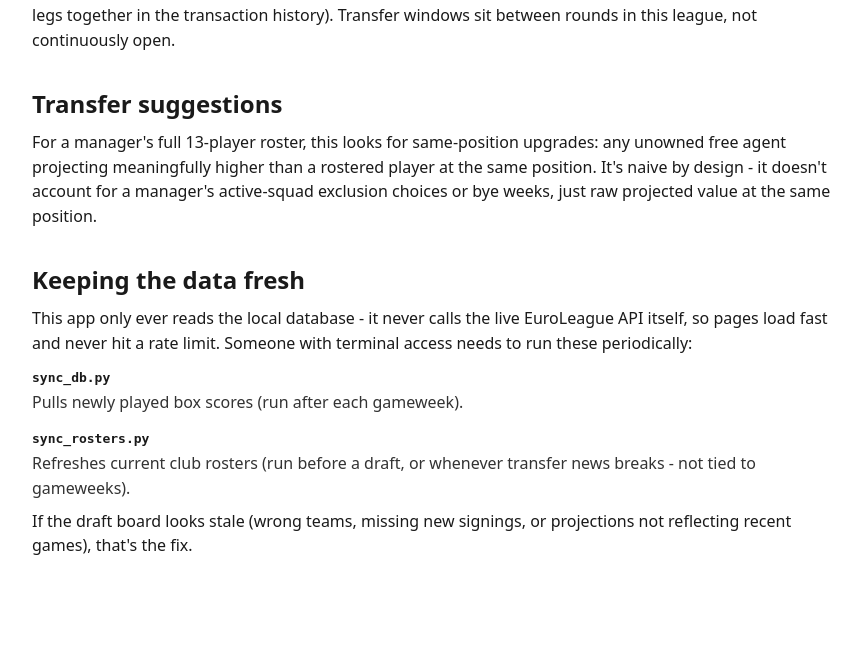
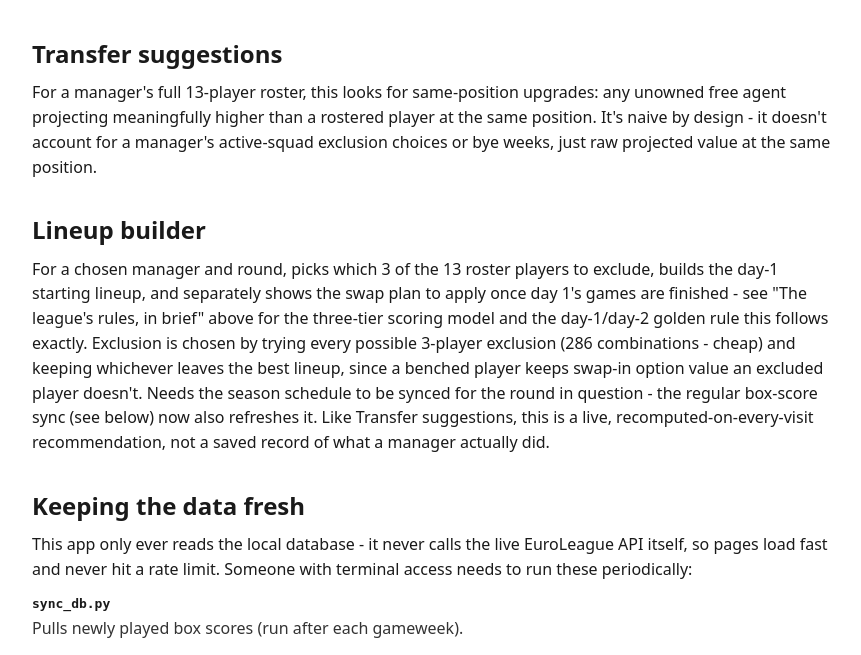
Before and after one commit to doulgeo/euroleague_fantasy_strategist, a Flask app: page /how-it-works in a window 1280 px wide. Shown: the part 2120-2775 px from the top of the page, without its empty margins (0-861 px from the left). Before the commit the page ends 2675 px from the top, so only its background shows below. Run offline with Flask 3, Linux system fonts and the light colour scheme.

Commit message:
Wire the lineup builder into the app as /lineup
engine/lineup.py's real logic (choose_active_squad -> build_lineup ->
swap_after_day1) was only ever exercised via poc_run.py. Wires it into
a live, recomputed-each-visit /lineup route for a chosen manager and
round - the 3-of-13 exclusion, day-1 starting lineup + captain, and the
day-2 swap plan. No persistence of what a manager actually picks (v1
scope, matches /transfers).

Building this surfaced a real gap: player_game_stats only ever has
already-played games (fetch_season filters to played before writing
anything), so there was no local data for a round that hasn't happened
yet - the entire point of a decision-support tool. Fixed with a new
`schedule` table (every game, played or not; full resync per season
like `rosters`, populated by sync_db.py at no extra network cost since
it reuses list_games' already-warm disk cache) and a new sibling
function, engine.lineup.team_dates_from_schedule, alongside the
existing (untouched) team_dates_for_round.

Validated team_dates_from_schedule against team_dates_for_round across
all 47 rounds of E2025: 0 mismatches. Live-tested against the real,
already-published E2026 schedule (round 1, 2026-09-25) with a real
13-player test roster, tracing the output player-by-player against the
documented rules rather than just checking it didn't crash. No
regression in poc_run.py/backtest_eval.py, which still use the
untouched historical path.

Co-Authored-By: Claude Sonnet 5 <noreply@anthropic.com>
Claude-Session: https://claude.ai/code/session_016vU3ksksf1pUHAonJaLa8A

```diff
--- a/app.py
+++ b/app.py
@@ -34,8 +34,17 @@ from engine.db import (
     latest_game_date,
     load_roster,
     load_rows,
+    load_schedule,
+    next_unplayed_round,
     roster_synced_at,
     row_count,
+)
+from engine.lineup import (
+    availability_label,
+    build_lineup,
+    choose_active_squad,
+    swap_after_day1,
+    team_dates_from_schedule,
 )
 from engine.projections import Projection, build_projections
 from engine.roster import REQUIRED_COUNTS, Roster
@@ -485,5 +494,75 @@ def transfers():
     )
 
 
+@app.route("/lineup")
+def lineup():
+    conn = get_db()
+    managers = ownership.list_managers(conn)
+
+    manager_id_raw = request.args.get("manager_id")
+    selected_manager_id = int(manager_id_raw) if manager_id_raw else None
+
+    rounds = sorted({r["round"] for r in load_schedule(conn, CURRENT_SEASON) if r.get("round") is not None})
+    default_round = next_unplayed_round(conn, CURRENT_SEASON)
+    round_raw = request.args.get("round")
+    selected_round = int(round_raw) if round_raw else default_round
+
+    roster = None
+    roster_error = None
+    schedule_error = None
+    initial = None
+    recommended = None
+    excluded: list[Projection] = []
+    team_dates: dict[str, str] = {}
+
+    if selected_manager_id and selected_round:
+        pool, _new_ids = get_pool(conn)
+        player_ids = ownership.manager_roster_ids(conn, selected_manager_id)
+        players = [pool[pid] for pid in player_ids if pid in pool]
+        unresolved = len(player_ids) - len(players)
+
+        try:
+            roster = Roster(players=players)
+        except ValueError as e:
+            roster_error = f"{e} (drafted so far: {len(player_ids)}/13, {unresolved} not found in current pool)"
+
+        if roster is not None:
+            schedule_rows = load_schedule(conn, CURRENT_SEASON, round_no=selected_round)
+            team_dates = team_dates_from_schedule(schedule_rows, selected_round)
+
+            if not team_dates:
+                schedule_error = (
+                    f"No scheduled games found for round {selected_round} of {CURRENT_SEASON}. "
+                    f"Either the schedule hasn't been synced yet (see Sync) or this round genuinely "
+                    f"has no games - try a different round."
+                )
+            else:
+                projected_value = lambda pid: pool[pid].projected_pir_with_bonus  # noqa: E731
+                try:
+                    active_squad = choose_active_squad(roster, team_dates, projected_value)
+                    initial = build_lineup(active_squad, team_dates, projected_value)
+                    recommended = swap_after_day1(initial, team_dates, projected_value)
+                    excluded = active_squad.excluded
+                except RuntimeError as e:
+                    schedule_error = f"Could not build a lineup for this round: {e}"
+
+    return render_template(
+        "lineup.html",
+        managers=managers,
+        rounds=rounds,
+        selected_manager_id=selected_manager_id,
+        selected_round=selected_round,
+        roster=roster,
+        roster_error=roster_error,
+        schedule_error=schedule_error,
+        initial=initial,
+        recommended=recommended,
+        excluded=excluded,
+        team_dates=team_dates,
+        availability_label=availability_label,
+        current_season=CURRENT_SEASON,
+    )
+
+
 if __name__ == "__main__":
     app.run(debug=True)
--- a/engine/db.py
+++ b/engine/db.py
@@ -130,6 +130,40 @@ _ROSTER_COLUMNS = (
     "season_code", "player_id", "player_name", "position", "team", "team_name", "dorsal", "active", "synced_at",
 )
 
+# --- Season schedule (engine.data.normalize_schedule / sync_db.py) ---
+#
+# Every game in a season, played or not - `player_game_stats` only ever has
+# rows for games that have already been played (fetch_season filters to
+# `played` before ever writing anything), so it can't answer "who plays
+# whom, and when, in a round that hasn't happened yet." This table can -
+# it's what makes a lineup recommendation possible *before* a round starts,
+# not just a review of one after the fact. Same "replace per scope" pattern
+# as `rosters` rather than upsert: real schedules get rescheduled (see
+# docs/technical_notes.md's round-33 E2025 note), so a sync must be able to
+# make a stale date/matchup disappear, not just add to what's there.
+
+_CREATE_SCHEDULE_SQL = """
+CREATE TABLE IF NOT EXISTS schedule (
+    season_code TEXT NOT NULL,
+    game_code INTEGER NOT NULL,
+    round INTEGER,
+    game_date TEXT,
+    local_team_code TEXT,
+    road_team_code TEXT,
+    played INTEGER NOT NULL,
+    synced_at TEXT NOT NULL,
+    PRIMARY KEY (season_code, game_code)
+)
+"""
+
+_CREATE_SCHEDULE_ROUND_INDEX_SQL = (
+    "CREATE INDEX IF NOT EXISTS idx_schedule_season_round ON schedule (season_code, round)"
+)
+
+_SCHEDULE_COLUMNS = (
+    "season_code", "game_code", "round", "game_date", "local_team_code", "road_team_code", "played", "synced_at",
+)
+
 
 def get_connection(db_path: Path | str = DB_PATH) -> sqlite3.Connection:
     conn = sqlite3.connect(db_path)
@@ -143,6 +177,8 @@ def get_connection(db_path: Path | str = DB_PATH) -> sqlite3.Connection:
     conn.execute(_CREATE_TRANSACTIONS_GROUP_INDEX_SQL)
     conn.execute(_CREATE_ROSTERS_SQL)
     conn.execute(_CREATE_ROSTERS_TEAM_INDEX_SQL)
+    conn.execute(_CREATE_SCHEDULE_SQL)
+    conn.execute(_CREATE_SCHEDULE_ROUND_INDEX_SQL)
     conn.commit()
     return conn
 
@@ -251,6 +287,56 @@ def roster_synced_at(conn: sqlite3.Connection, season_code: str) -> str | None:
     return row[0] if row else None
 
 
+def replace_schedule(conn: sqlite3.Connection, season_code: str, rows: list[dict]) -> int:
+    """Full snapshot refresh: `rows` (engine.data.normalize_schedule output)
+    replaces whatever was previously synced for this season - a
+    rescheduled game must not leave its stale date/matchup lingering
+    alongside the new one, so this deletes first rather than upserting."""
+    synced_at = datetime.now(timezone.utc).isoformat()
+    conn.execute("DELETE FROM schedule WHERE season_code = ?", (season_code,))
+    if rows:
+        prepared = [{**r, "played": int(bool(r["played"])), "synced_at": synced_at} for r in rows]
+        placeholders = ", ".join(f":{c}" for c in _SCHEDULE_COLUMNS)
+        conn.executemany(
+            f"INSERT INTO schedule ({', '.join(_SCHEDULE_COLUMNS)}) VALUES ({placeholders})",
+            prepared,
+        )
+    conn.commit()
+    return len(rows)
+
+
+def load_schedule(conn: sqlite3.Connection, season_code: str, round_no: int | None = None) -> list[dict]:
+    query = "SELECT * FROM schedule WHERE season_code = ?"
+    params: tuple = (season_code,)
+    if round_no is not None:
+        query += " AND round = ?"
+        params = (season_code, round_no)
+
+    cur = conn.execute(query, params)
+    cols = [d[0] for d in cur.description]
+    rows = []
+    for record in cur.fetchall():
+        row = dict(zip(cols, record))
+        row["played"] = bool(row["played"])
+        rows.append(row)
+    return rows
+
+
+def next_unplayed_round(conn: sqlite3.Connection, season_code: str) -> int | None:
+    """Earliest round in the synced schedule with at least one unplayed
+    game - the sensible default round for the live lineup builder, which
+    exists specifically to help decide a round that hasn't happened yet."""
+    row = conn.execute(
+        "SELECT MIN(round) FROM schedule WHERE season_code = ? AND played = 0", (season_code,)
+    ).fetchone()
+    return row[0] if row and row[0] is not None else None
+
+
+def schedule_synced_at(conn: sqlite3.Connection, season_code: str) -> str | None:
+    row = conn.execute("SELECT MAX(synced_at) FROM schedule WHERE season_code = ?", (season_code,)).fetchone()
+    return row[0] if row else None
+
+
 def known_player_ids(conn: sqlite3.Connection) -> set[str]:
     """Every player_id with at least one synced box-score row, across all
     seasons in the local DB - used to flag players "new to the league" (no
--- a/templates/base.html
+++ b/templates/base.html
@@ -12,6 +12,7 @@
     <a href="{{ url_for('managers_index') }}">Managers</a>
     <a href="{{ url_for('transactions') }}">Transactions</a>
     <a href="{{ url_for('transfers') }}">Transfers</a>
+    <a href="{{ url_for('lineup') }}">Lineup</a>
     <a href="{{ url_for('sync_page') }}">Sync</a>
     <a href="{{ url_for('how_it_works') }}">How this works</a>
   </nav>
--- a/templates/how_it_works.html
+++ b/templates/how_it_works.html
@@ -31,11 +31,8 @@
     full points. Team win gives a <strong>+10% bonus</strong> to that
     player's round score. Full detail (including the day-1/day-2 "golden
     rule") is in <code>docs/game_rules.md</code> in the repo.</p>
-    <p><strong>Note:</strong> this app doesn't have a lineup-builder page yet
-    (choosing your active 10, starters, captain, and day-2 swaps each round)
-    - it currently covers the draft, ownership, and transfers. That logic
-    exists in <code>engine/lineup.py</code> and is validated by backtesting,
-    but isn't wired into the web UI yet.</p>
+    <p>The <a href="{{ url_for('lineup') }}">Lineup</a> page applies all of
+    this for a chosen manager and round - see "Lineup builder" below.</p>
 
     <h2>Scoring: PIR</h2>
     <p>PIR (Performance Index Rating) is the fantasy currency, not raw
@@ -111,6 +108,20 @@
     account for a manager's active-squad exclusion choices or bye weeks, just
     raw projected value at the same position.</p>
 
+    <h2>Lineup builder</h2>
+    <p>For a chosen manager and round, picks which 3 of the 13 roster players
+    to exclude, builds the day-1 starting lineup, and separately shows the
+    swap plan to apply once day 1's games are finished - see "The league's
+    rules, in brief" above for the three-tier scoring model and the
+    day-1/day-2 golden rule this follows exactly. Exclusion is chosen by
+    trying every possible 3-player exclusion (286 combinations - cheap) and
+    keeping whichever leaves the best lineup, since a benched player keeps
+    swap-in option value an excluded player doesn't. Needs the season
+    schedule to be synced for the round in question - the regular box-score
+    sync (see below) now also refreshes it. Like Transfer suggestions, this
+    is a live, recomputed-on-every-visit recommendation, not a saved record
+    of what a manager actually did.</p>
+
     <h2>Keeping the data fresh</h2>
     <p>This app only ever reads the local database - it never calls the live
     EuroLeague API itself, so pages load fast and never hit a rate limit.
```
Also changed, not shown: engine/data.py (+29 -0 lines), engine/lineup.py (+32 -0 lines), sync_db.py (+14 -2 lines), templates/lineup.html (added, +129 -0 lines).
